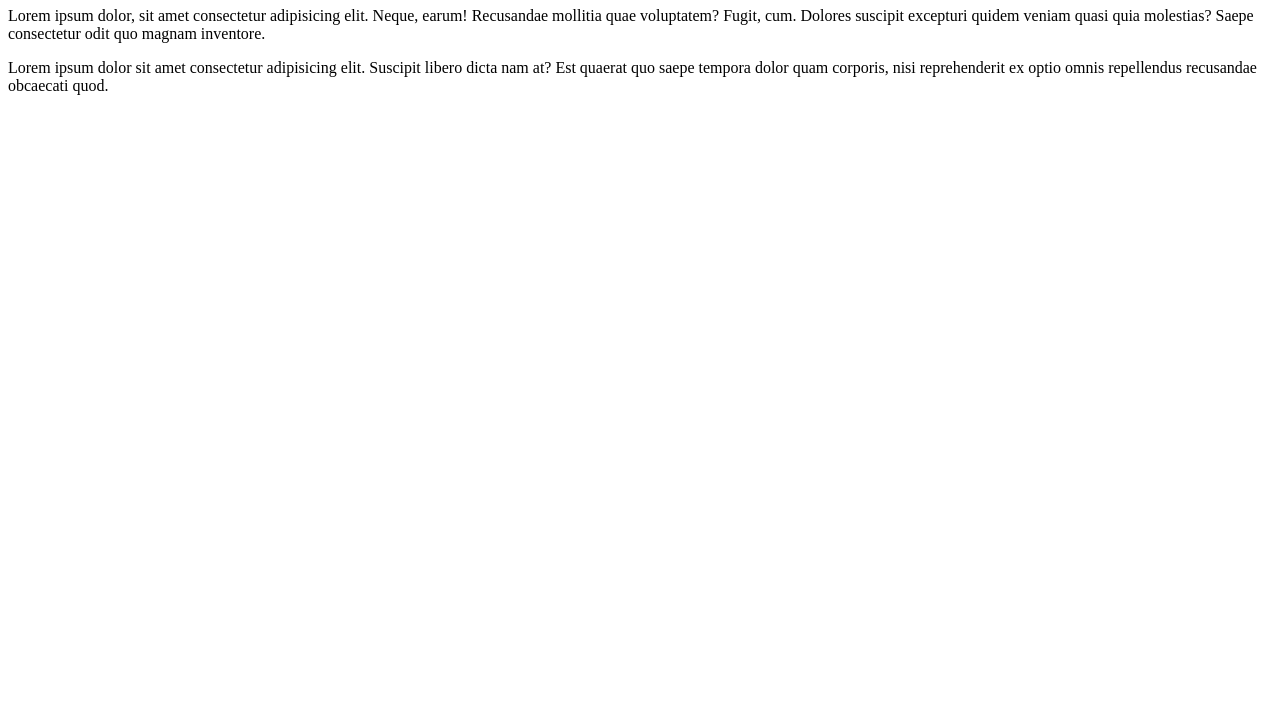
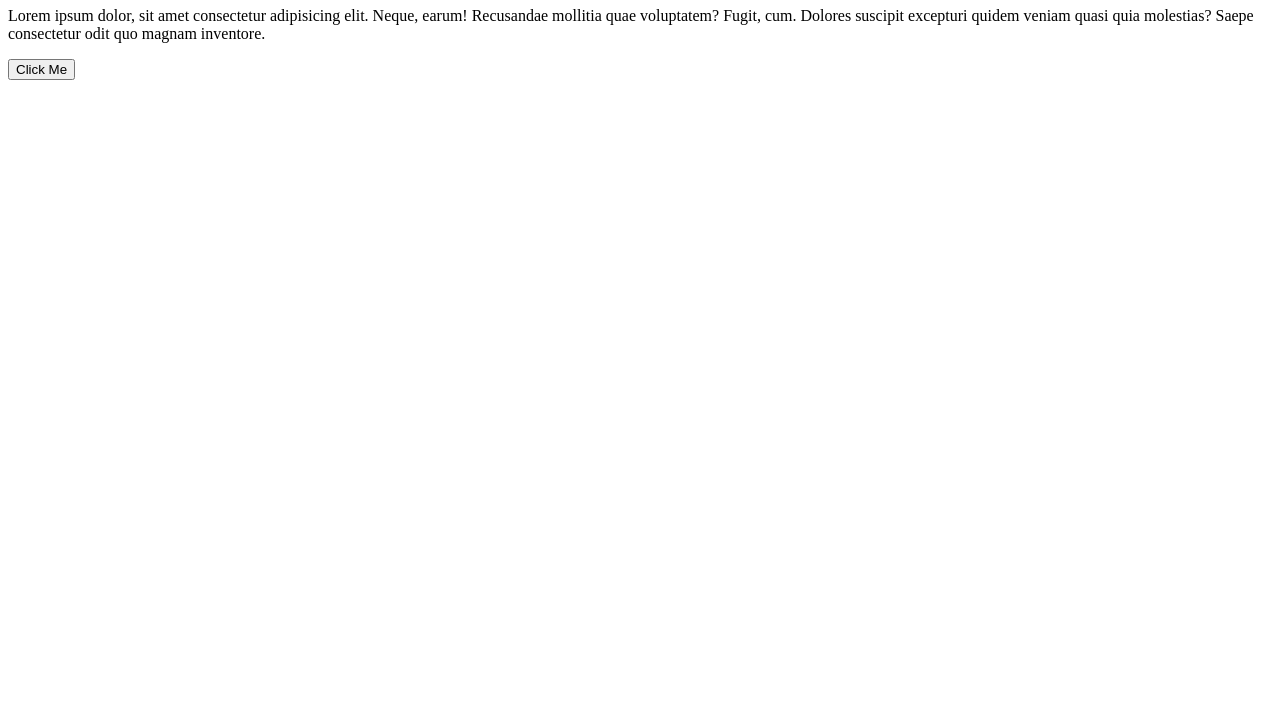
Before and after one commit to DenysButkov/first_repository, a plain HTML site: page index.html in a window 1280 px wide. Shown: the part 73-800 px from the top of the page. Drawn offline with Linux system fonts and the light colour scheme.

Commit message:
Remove p Add Btn

```diff
--- a/index.html
+++ b/index.html
@@ -9,7 +9,6 @@
     <h1>Hello Git</h1>
     <p>Lorem ipsum dolor, sit amet consectetur adipisicing elit. Neque, earum! Recusandae mollitia quae voluptatem? Fugit, cum.
         Dolores suscipit excepturi quidem veniam quasi quia molestias? Saepe consectetur odit quo magnam inventore.</p>
-    <p>Lorem ipsum dolor sit amet consectetur adipisicing elit. Suscipit libero dicta nam at?
-        Est quaerat quo saepe tempora dolor quam corporis, nisi reprehenderit ex optio omnis repellendus recusandae obcaecati quod.</p>
+    <button>Click Me</button>
 </body>
 </html>
```
